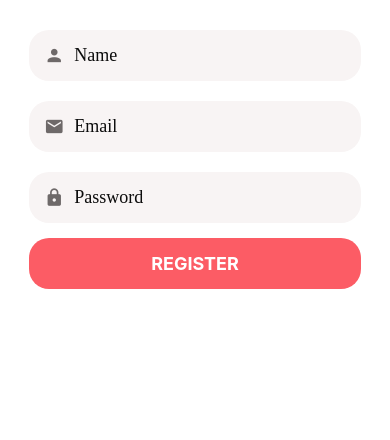
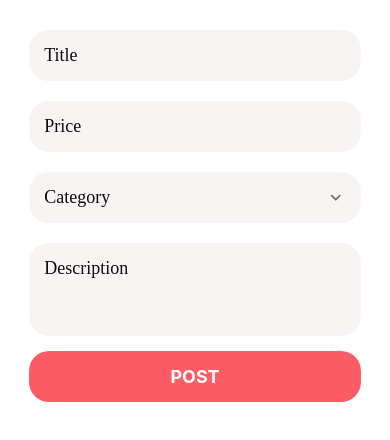
Before and after one commit to adexphem/doewithit, a React Native app: screen / in a window 390 px wide. Shown: the top 440 px of the page. Built offline with nearby package versions, Linux system fonts and the light colour scheme.

Commit message:
Building Listing Edit Screen

```diff
--- a/App.js
+++ b/App.js
@@ -1,9 +1,8 @@
 import React from "react";
-
-import RegisterScreen from "./app/screens/RegisterScreen";
+import ListingEditScreen from "./app/screens/ListingEditScreen";
 
 export default function App() {
   return (
-    <RegisterScreen />
+    <ListingEditScreen />
   );
 }
--- /dev/null
+++ b/app/components/forms/AppFormPicker.js
@@ -0,0 +1,23 @@
+import React from "react";
+import { useFormikContext } from 'formik'
+
+import AppPicker from '../AppPicker'
+import ErrorMessage from './ErrorMessage'
+
+function AppFormPicker({ name, items, placeholder }) {
+  const { errors, touched, setFieldValue, values } = useFormikContext();
+  return (
+    <>
+      <AppPicker
+        items={items}
+        name={name}
+        placeholder={placeholder}
+        selectedItem={values[name]}
+        onSelectItem={(item) => setFieldValue(name, item)}
+      />
+      <ErrorMessage error={errors[name]} visible={touched[name]} />
+    </>
+  );
+}
+
+export default AppFormPicker;
--- a/app/components/forms/index.js
+++ b/app/components/forms/index.js
@@ -1,4 +1,5 @@
 export {default as AppForm} from './AppForm'
+export {default as AppFormPicker} from './AppFormPicker'
 export {default as AppFormField} from './AppFormField'
 export {default as ErrorMessage} from './ErrorMessage'
 export {default as SubmitButton} from './SubmitButton'
--- /dev/null
+++ b/app/screens/ListingEditScreen.js
@@ -0,0 +1,66 @@
+import React, { useState } from "react";
+import { StyleSheet, View } from "react-native";
+import * as Yup from "yup";
+
+import Screen from "../components/Screen";
+import { AppForm, AppFormField, AppFormPicker, SubmitButton } from "../components/forms";
+import AppPicker from "../components/AppPicker";
+
+const validationSchema = Yup.object().shape({
+  title: Yup.string().required().min(3).label("Title"),
+  price: Yup.number().required().min(1).max(10000).label("Price"),
+  description: Yup.string().label("Descritpion"),
+  category: Yup.object().required().nullable().label("Category"),
+});
+
+const categories = [
+  { label: "Furniture", value: 1 },
+  { label: "Clothing", value: 2 },
+  { label: "Camera", value: 3 },
+];
+
+function ListingEditScreen(props) {
+  return (
+    <Screen>
+      <AppForm
+        initialValues={{ title: "", price: "", description: "", category: null }}
+        onSubmit={(values) => console.log(values)}
+        validationSchema={validationSchema}>
+        <View style={styles.container}>
+          <AppFormField maxLength={255} name='title' placeholder='Title' />
+          <AppFormField
+            maxLength={8}
+            name='price'
+            keyboardType='numeric'
+            placeholder='Price'
+          />
+          <AppFormPicker placeholder='Category' items={categories} name='category' />
+          <AppFormField
+            name='description'
+            multiline
+            numberOfLines={3}
+            placeholder='Description'
+            maxLength={255}
+          />
+          <SubmitButton title='Post' />
+        </View>
+      </AppForm>
+    </Screen>
+  );
+}
+
+const styles = StyleSheet.create({
+  invalid: {
+    color: "red",
+    fontSize: 12,
+    marginTop: -10,
+    paddingLeft: 40,
+  },
+  container: {
+    width: "85%",
+    alignSelf: "center",
+    paddingTop: 20,
+  },
+});
+
+export default ListingEditScreen;
```
